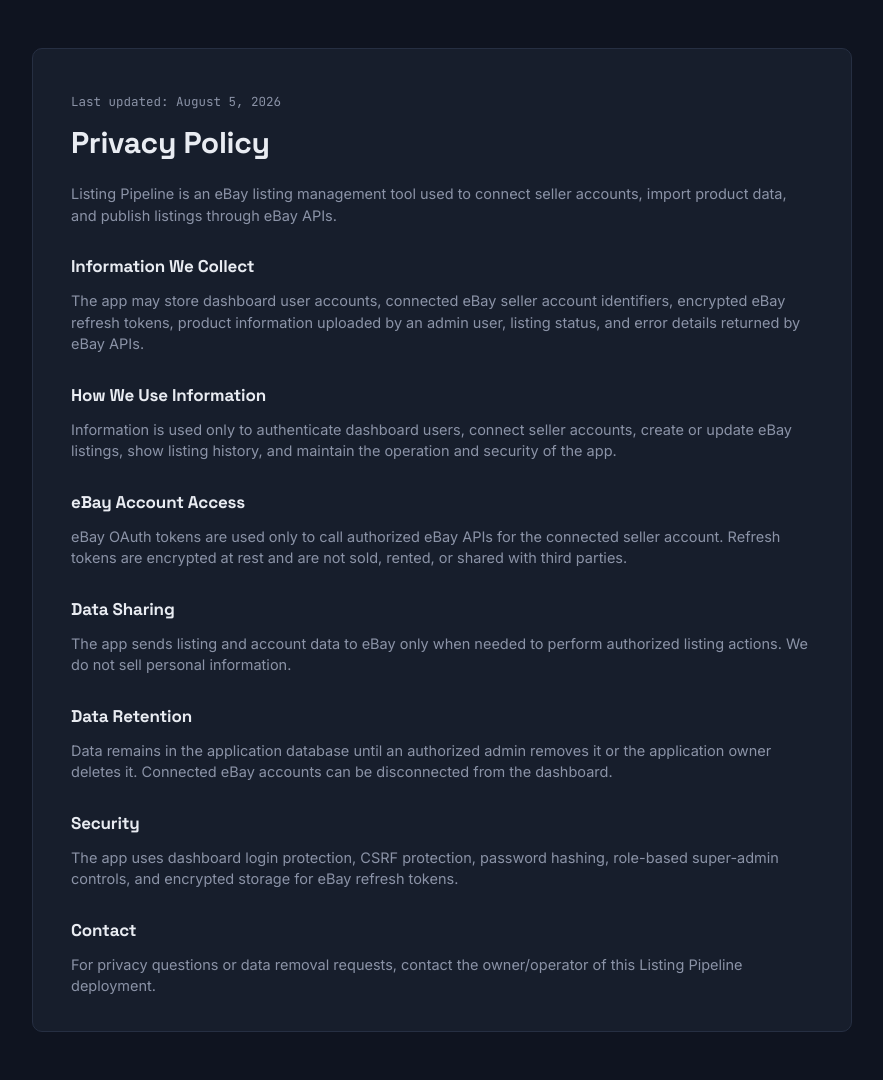
After one commit to motu89/ebalb, a Flask app: page /privacy in a window 1280 px wide. The commit adds this page. Shown: the whole page, without its empty margins (198-1081 px from the left). Run offline with Flask 3, Linux system fonts and the light colour scheme; parts of the project's set-up code (start-up, migrations or seed data) failed here and were passed over.

Commit message:
added privacy page

```diff
--- a/main.py
+++ b/main.py
@@ -4,6 +4,11 @@
 from models import EbayAccount, Product, Listing
 
 main_bp = Blueprint("main", __name__)
+
+
+@main_bp.route("/privacy")
+def privacy():
+    return render_template("privacy.html")
 
 
 @main_bp.route("/")
--- a/static/css/style.css
+++ b/static/css/style.css
@@ -164,6 +164,27 @@
 .credential-grid { display: grid; grid-template-columns: repeat(auto-fit, minmax(220px, 1fr)); gap: 14px; padding: 20px; }
 .credential-grid .label { font-size: 11.5px; color: var(--text-muted); text-transform: uppercase; letter-spacing: 0.06em; margin-bottom: 6px; }
 .credential-value { font-family: var(--font-mono); color: var(--accent); overflow-wrap: anywhere; }
+.utility-panel .label { font-size: 11.5px; color: var(--text-muted); text-transform: uppercase; letter-spacing: 0.06em; margin-bottom: 6px; }
+.utility-row { display: flex; justify-content: space-between; align-items: center; gap: 18px; padding: 20px; }
+
+/* ---------- Public privacy page ---------- */
+.privacy-page {
+  min-height: 100vh;
+  padding: 48px 20px;
+  background: var(--bg);
+}
+.privacy-card {
+  width: 100%;
+  max-width: 820px;
+  margin: 0 auto;
+  background: var(--panel);
+  border: 1px solid var(--border);
+  border-radius: var(--radius);
+  padding: 34px 38px;
+}
+.privacy-card h1 { font-size: 30px; margin: 8px 0 18px; }
+.privacy-card h2 { font-size: 17px; margin-top: 28px; }
+.privacy-card p { color: var(--text-muted); margin: 10px 0 0; }
 
 /* ---------- Login page ---------- */
 .login-wrap {
@@ -188,4 +209,6 @@
   .sidebar { width: 100%; height: auto; position: relative; flex-direction: row; align-items: center; }
   .nav { flex-direction: row; overflow-x: auto; }
   .content { padding: 20px; }
+  .utility-row { align-items: stretch; flex-direction: column; }
+  .privacy-card { padding: 26px 22px; }
 }
--- /dev/null
+++ b/templates/privacy.html
@@ -0,0 +1,70 @@
+<!DOCTYPE html>
+<html lang="en">
+<head>
+<meta charset="UTF-8">
+<meta name="viewport" content="width=device-width, initial-scale=1.0">
+<title>Privacy Policy - Listing Pipeline</title>
+<link rel="preconnect" href="https://fonts.googleapis.com">
+<link href="https://fonts.googleapis.com/css2?family=Space+Grotesk:wght@500;600;700&family=Inter:wght@400;500;600&family=JetBrains+Mono:wght@400;500&display=swap" rel="stylesheet">
+<link rel="stylesheet" href="{{ url_for('static', filename='css/style.css') }}">
+</head>
+<body>
+<main class="privacy-page">
+  <section class="privacy-card">
+    <p class="mono text-muted">Last updated: August 5, 2026</p>
+    <h1>Privacy Policy</h1>
+    <p>
+      Listing Pipeline is an eBay listing management tool used to connect seller
+      accounts, import product data, and publish listings through eBay APIs.
+    </p>
+
+    <h2>Information We Collect</h2>
+    <p>
+      The app may store dashboard user accounts, connected eBay seller account
+      identifiers, encrypted eBay refresh tokens, product information uploaded by
+      an admin user, listing status, and error details returned by eBay APIs.
+    </p>
+
+    <h2>How We Use Information</h2>
+    <p>
+      Information is used only to authenticate dashboard users, connect seller
+      accounts, create or update eBay listings, show listing history, and maintain
+      the operation and security of the app.
+    </p>
+
+    <h2>eBay Account Access</h2>
+    <p>
+      eBay OAuth tokens are used only to call authorized eBay APIs for the connected
+      seller account. Refresh tokens are encrypted at rest and are not sold,
+      rented, or shared with third parties.
+    </p>
+
+    <h2>Data Sharing</h2>
+    <p>
+      The app sends listing and account data to eBay only when needed to perform
+      authorized listing actions. We do not sell personal information.
+    </p>
+
+    <h2>Data Retention</h2>
+    <p>
+      Data remains in the application database until an authorized admin removes
+      it or the application owner deletes it. Connected eBay accounts can be
+      disconnected from the dashboard.
+    </p>
+
+    <h2>Security</h2>
+    <p>
+      The app uses dashboard login protection, CSRF protection, password hashing,
+      role-based super-admin controls, and encrypted storage for eBay refresh
+      tokens.
+    </p>
+
+    <h2>Contact</h2>
+    <p>
+      For privacy questions or data removal requests, contact the owner/operator
+      of this Listing Pipeline deployment.
+    </p>
+  </section>
+</main>
+</body>
+</html>
```
Also changed, not shown: templates/superadmin_users.html (+11 -0 lines), README.md.
